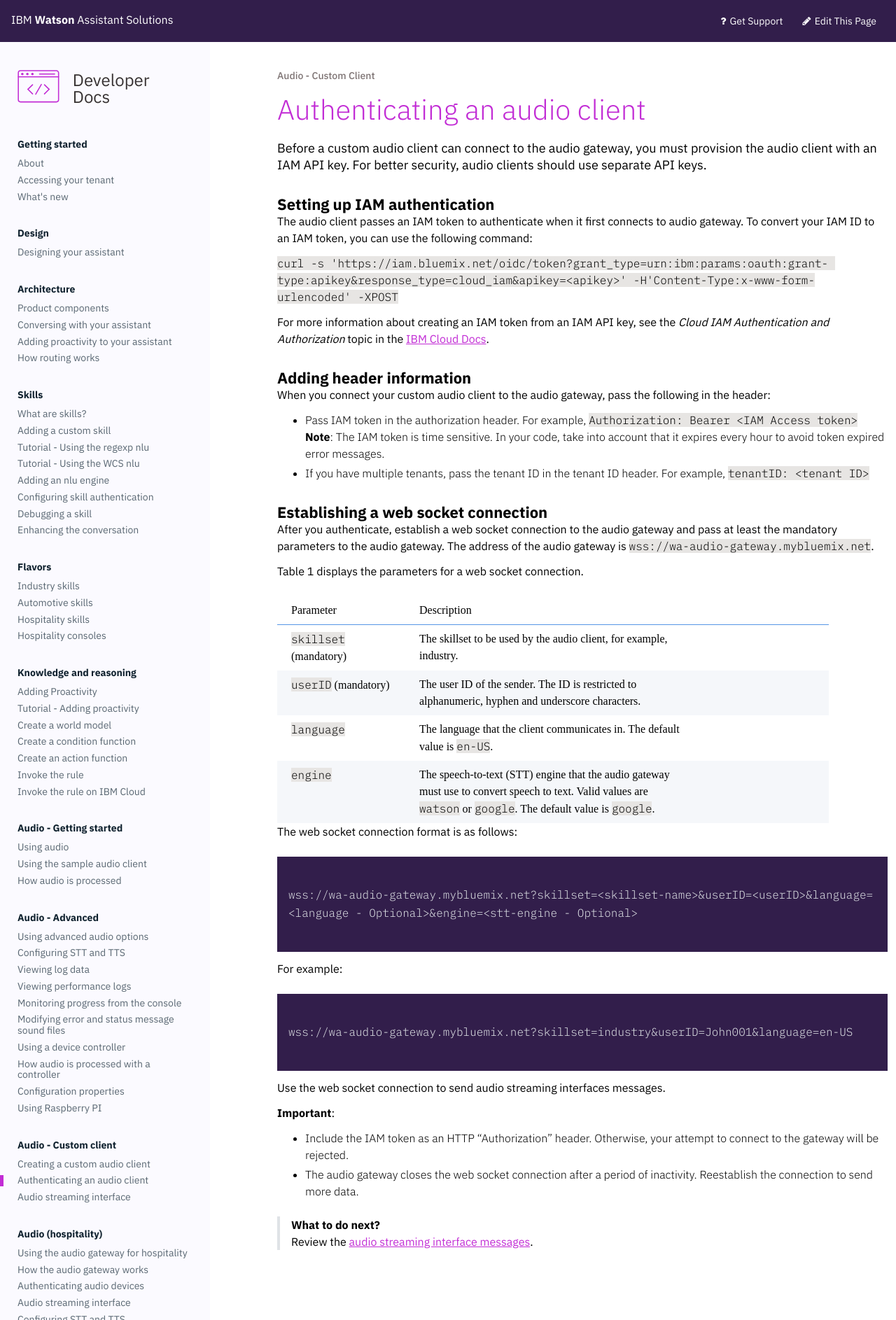
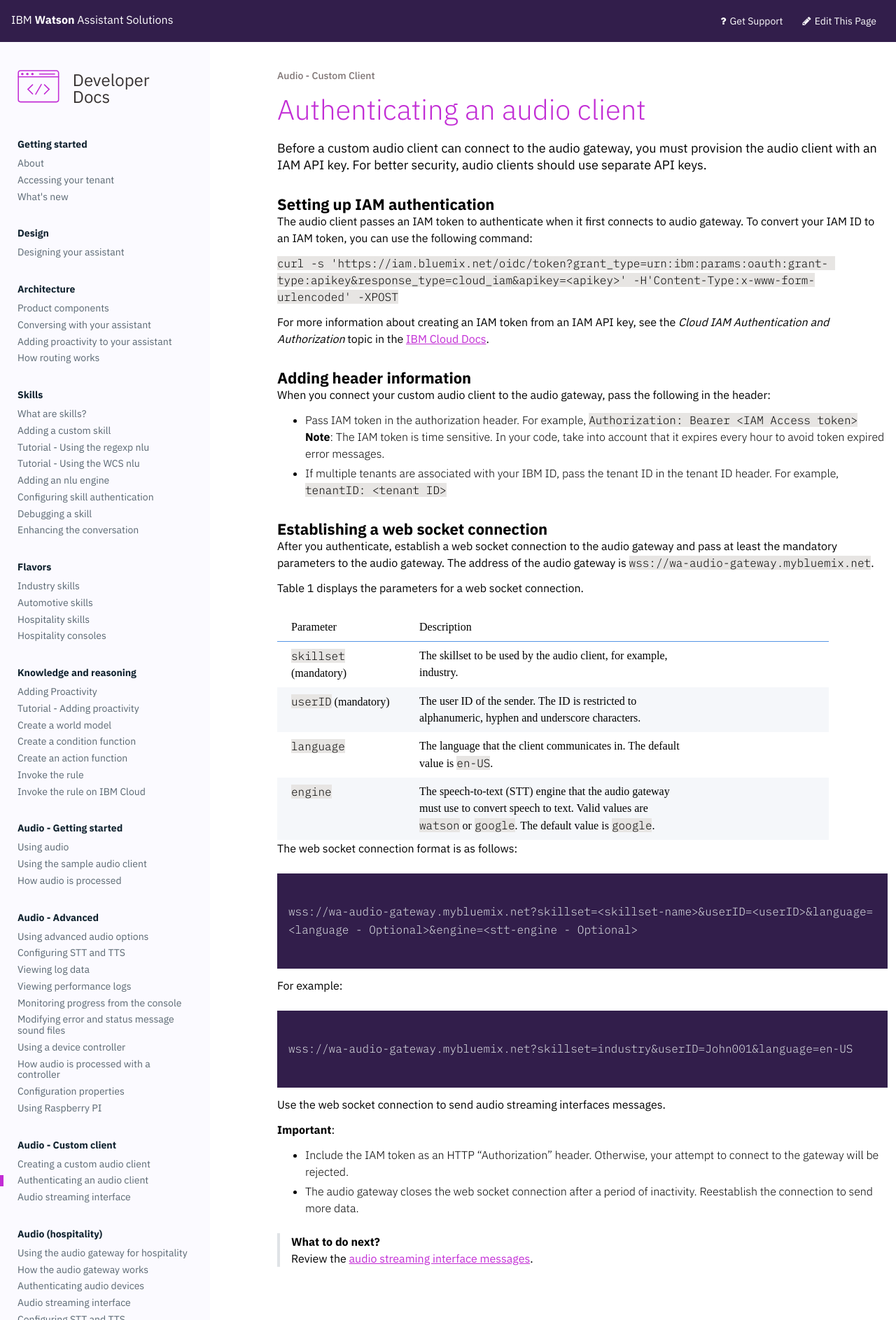
Before and after one commit to Watson-Personal-Assistant/developer, a Jekyll site: the page built from _content/audio_custom/audio_authentication.md, in a window 1280 px wide. Shown: the whole page at 70% size. Built offline with Jekyll 4.4.1, drawn with Linux system fonts in a browser that asks for light colours; some web fonts are replaced.

Commit message:
multiple tenants clarified

```diff
--- a/_content/audio_custom/audio_authentication.md
+++ b/_content/audio_custom/audio_authentication.md
@@ -17,7 +17,7 @@
 When you connect your custom audio client to the audio gateway, pass the following in the header:
 - Pass IAM token in the authorization header.  For example, `Authorization: Bearer <IAM Access token>`
 **Note**:  The IAM token is time sensitive.  In your code, take into account that it expires every hour to avoid token expired error messages.
-- If you have multiple tenants, pass the tenant ID in the tenant ID header.  For example, `tenantID: <tenant ID>`
+- If multiple tenants are associated with your IBM ID, pass the tenant ID in the tenant ID header.  For example, `tenantID: <tenant ID>`
 
 ### Establishing a web socket connection
 
```
